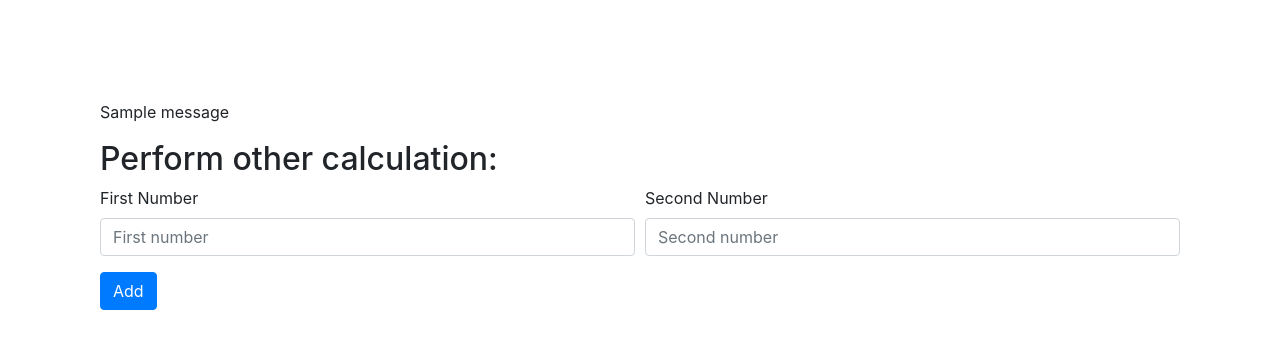
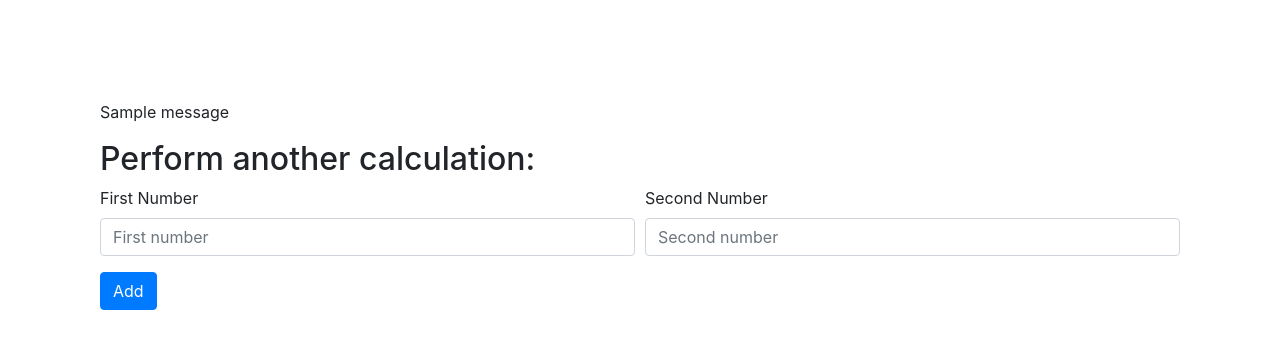
Before and after one commit to b72u68/cohost-celery-demo, a Flask app: page / in a window 1280 px wide. Shown: the top 349 px of the page. Run offline with Flask 2, Linux system fonts and the light colour scheme; one stand-in notice (Sample message) is shown; some libraries are stand-ins or nearby versions.

Commit message:
add requirement text

```diff
--- a/templates/index.html
+++ b/templates/index.html
@@ -28,12 +28,14 @@
   </head>
 </html>
 <body style="padding: 100px">
-  {% with messages = get_flashed_messages() %} {% if messages %} {% for message
-  in messages %}
-  <p>{{ message }}</p>
-  {% endfor%}
-  <h2>Perform other calculation:</h2>
-  {% endif %} {% endwith %}
+  <div>
+    {% with messages = get_flashed_messages() %} {% if messages %} {% for
+    message in messages %}
+    <p>{{ message }}</p>
+    {% endfor%}
+    <h2>Perform another calculation:</h2>
+    {% endif %} {% endwith %}
+  </div>
   <form action="{{ url_for('home') }}" method="POST">
     <div class="form-row">
       <div class="form-group col-md-6">
```
